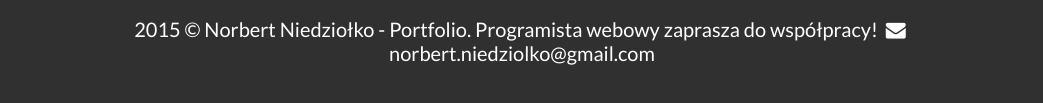
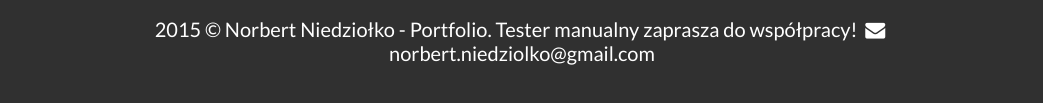
Before and after one commit to Norbert1971/norbert.niedziolko, a plain HTML site: page cv.html in a window 1280 px wide. Shown: the part 671-774 px from the top of the page, without its empty margins (118-1161 px from the left). Drawn offline with Linux system fonts and the light colour scheme.

Commit message:
poprawiony index.html

```diff
--- a/cv.html
+++ b/cv.html
@@ -71,7 +71,7 @@
 		</div>
 		<div style="clear: both;"></div>
 
-		<div class="rectangle">2015 &copy; Norbert Niedziołko - Portfolio. Programista webowy zaprasza do współpracy! <i class="icon-mail-alt"></i> norbert.niedziolko@gmail.com</div>
+		<div class="rectangle">2015 &copy; Norbert Niedziołko - Portfolio. Tester manualny zaprasza do współpracy! <i class="icon-mail-alt"></i> norbert.niedziolko@gmail.com</div>
 
 	</div>
 
```
Also changed, not shown: kimjestem.html (+1 -1 lines), kontakt.html (+1 -1 lines), oferta.html (+1 -1 lines).
